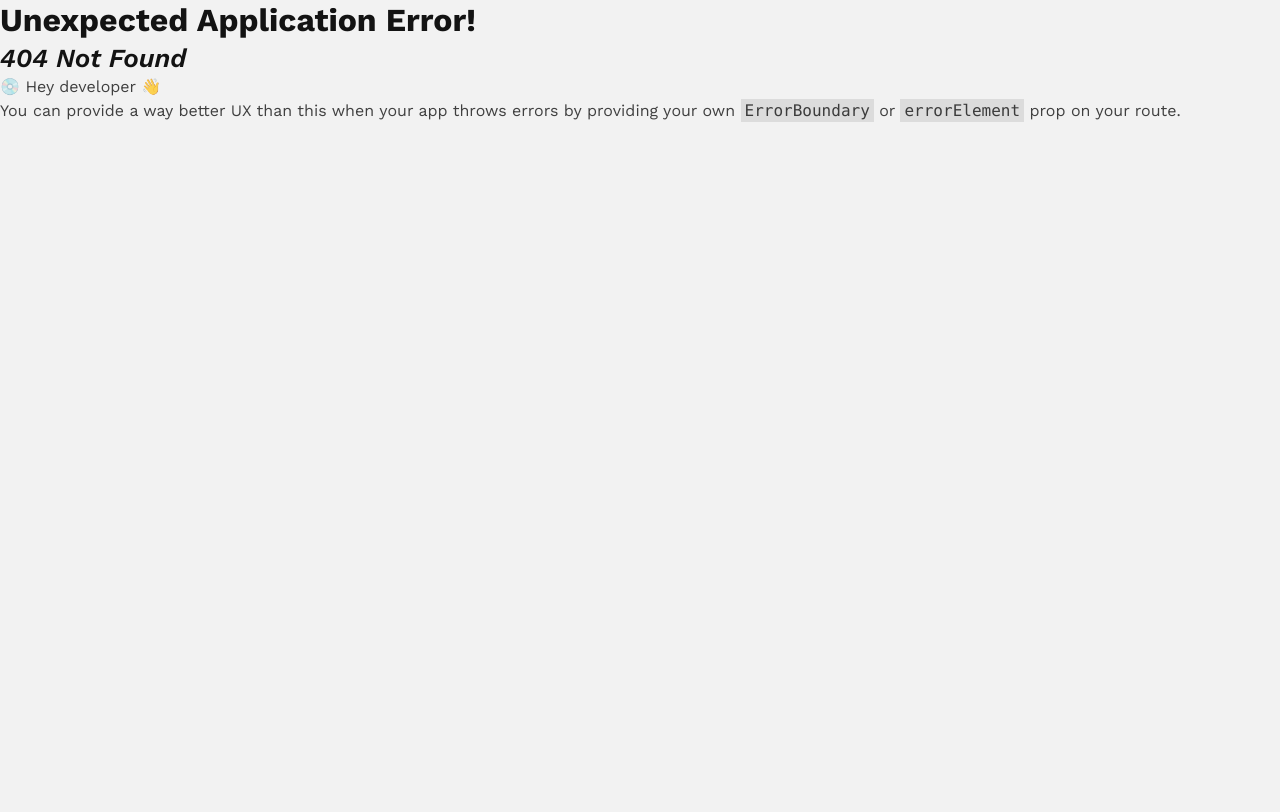
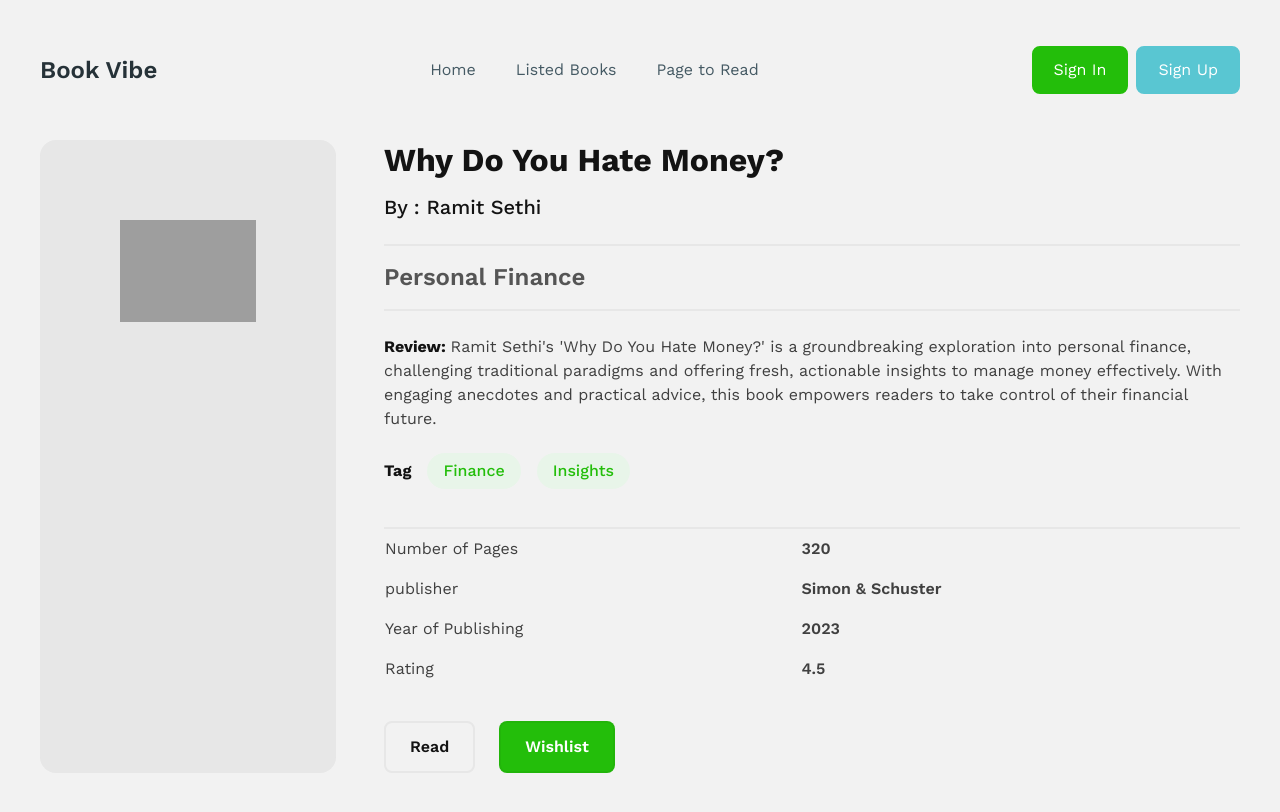
Before and after one commit to CodeSperk/BookVibe-B9A8, a React (Vite) app: page /bookDetails/1 in a window 1280 px wide. Before the commit this address had no page. Shown: the top 812 px of the page. Built offline with nearby package versions, Linux system fonts and the light colour scheme; grey boxes are pictures that could not be loaded; a web font is replaced by a local one.

Commit message:
added books details

```diff
--- a/package.json
+++ b/package.json
@@ -14,6 +14,7 @@
     "@material-tailwind/react": "^2.1.9",
     "localforage": "^1.10.0",
     "match-sorter": "^6.3.4",
+    "prop-types": "^15.8.1",
     "react": "^18.2.0",
     "react-dom": "^18.2.0",
     "react-router-dom": "^6.22.3",
--- a/public/data.json
+++ b/public/data.json
@@ -4,11 +4,11 @@
     "bookName": "Why Do You Hate Money?",
     "author": "Ramit Sethi",
     "image": "https://i.ibb.co/kyFKYKb/why-do-you-hate-money.png",
-    "review": "This book challenges conventional wisdom about personal finance and offers refreshing insights into money management.",
+    "review": "Ramit Sethi's 'Why Do You Hate Money?' is a groundbreaking exploration into personal finance, challenging traditional paradigms and offering fresh, actionable insights to manage money effectively. With engaging anecdotes and practical advice, this book empowers readers to take control of their financial future.",
     "totalPages": 320,
     "rating": 4.5,
     "category": "Personal Finance",
-    "tags": ["Finance", "Money Management"],
+    "tags": ["Finance", "Insights"],
     "publisher": "Simon & Schuster",
     "yearOfPublishing": 2023
   },
@@ -17,11 +17,11 @@
     "bookName": "Annotated Texas Family Code",
     "author": "Texas Legislature",
     "image": "https://i.ibb.co/FsNSjsC/annotated-texas-family-code.png",
-    "review": "A comprehensive guide to understanding and navigating the legal intricacies of family law in Texas.",
+    "review": "The 'Annotated Texas Family Code' by the Texas Legislature is an indispensable resource for legal practitioners and scholars alike. This meticulously annotated guide provides comprehensive insights and interpretations of family law in Texas, making it an essential addition to any legal library.",
     "totalPages": 600,
     "rating": 4.8,
     "category": "Law",
-    "tags": ["Family Law", "Legal Reference"],
+    "tags": ["Legal", "Comprehensive"],
     "publisher": "LexisNexis",
     "yearOfPublishing": 2024
   },
@@ -30,11 +30,11 @@
     "bookName": "Cold-Case Christianity",
     "author": "J. Warner Wallace",
     "image": "https://i.ibb.co/nw4Dz6M/cold-case-christianity.png",
-    "review": "A fascinating exploration of the reliability of the New Testament and the case for Christianity from a detective's perspective.",
+    "review": "In 'Cold-Case Christianity', J. Warner Wallace masterfully applies investigative techniques to the New Testament, presenting a compelling case for the reliability of Christianity. This thought-provoking book offers a fresh perspective on apologetics and challenges readers to reexamine their beliefs.",
     "totalPages": 352,
     "rating": 4.7,
     "category": "Religion",
-    "tags": ["Christianity", "Apologetics"],
+    "tags": ["Christianity", "Investigation"],
     "publisher": "David C. Cook",
     "yearOfPublishing": 2013
   },
@@ -43,11 +43,11 @@
     "bookName": "Loving Jesus More",
     "author": "Phil Ryken",
     "image": "https://i.ibb.co/h1ScxtD/loving-jesus-more.png",
-    "review": "A spiritually enriching journey that delves deep into the essence of Christian devotion.",
+    "review": "Phil Ryken's 'Loving Jesus More' is a profound exploration of Christian devotion, inviting readers into a deeper relationship with Christ. Through heartfelt reflections and practical guidance, Ryken inspires believers to prioritize their love for Jesus in every aspect of their lives.",
     "totalPages": 240,
     "rating": 4.6,
     "category": "Religious Studies",
-    "tags": ["Christian Living", "Devotion"],
+    "tags": ["Devotion", "Inspiring"],
     "publisher": "Crossway",
     "yearOfPublishing": 2019
   },
@@ -56,11 +56,11 @@
     "bookName": "The Dating Playbook for Men",
     "author": "Andrew Ferebee",
     "image": "https://i.ibb.co/j5cMgS3/the-dating-playbook-for-men.png",
-    "review": "A practical guide filled with actionable advice for men seeking to improve their dating lives and relationships.",
+    "review": "Andrew Ferebee's 'The Dating Playbook for Men' is an invaluable guide for men seeking to enhance their dating lives. With practical strategies and insightful advice, Ferebee empowers readers to navigate the complexities of modern relationships with confidence and authenticity.",
     "totalPages": 272,
     "rating": 4.4,
     "category": "Relationships",
-    "tags": ["Dating", "Self-Help"],
+    "tags": ["Dating", "Confidence"],
     "publisher": "Knowledge for Men",
     "yearOfPublishing": 2015
   },
@@ -69,11 +69,11 @@
     "bookName": "The Hate U Give",
     "author": "Angie Thomas",
     "image": "https://i.ibb.co/7x3yHmP/the-hate-you-give.png",
-    "review": "A poignant and powerful novel that addresses important social issues with depth and sensitivity.",
+    "review": "Angie Thomas's 'The Hate U Give' is a powerful and timely novel that tackles pressing social issues with authenticity and empathy. Through the lens of a young protagonist, Thomas explores themes of racial injustice and activism, leaving a profound impact on readers.",
     "totalPages": 464,
     "rating": 4.9,
     "category": "Fiction",
-    "tags": ["Social Justice", "Young Adult"],
+    "tags": ["Social", "Activism"],
     "publisher": "Balzer + Bray",
     "yearOfPublishing": 2017
   },
@@ -82,11 +82,11 @@
     "bookName": "The Lost Art of Good Conversation",
     "author": "Sakyong Mipham",
     "image": "https://i.ibb.co/rFNF5L8/the-lost-art-of-good-converstion.png",
-    "review": "A thought-provoking exploration of the importance of genuine human connection and meaningful dialogue in our digital age.",
+    "review": "In 'The Lost Art of Good Conversation', Sakyong Mipham explores the transformative power of authentic human connection. With wisdom and warmth, Mipham offers insights and practical tips to cultivate meaningful dialogue in an increasingly disconnected world.",
     "totalPages": 240,
     "rating": 4.7,
     "category": "Communication",
-    "tags": ["Conversation", "Social Skills"],
+    "tags": ["Dialogue", "Connection"],
     "publisher": "Harmony",
     "yearOfPublishing": 2017
   },
@@ -95,11 +95,11 @@
     "bookName": "The Scholarship Monthly Planner",
     "author": "Ivy Bound",
     "image": "https://i.ibb.co/qdDJNWD/the-scholarship-monthly-planner.png",
-    "review": "A comprehensive planner designed to help students stay organized and focused on their scholarship applications throughout the year.",
+    "review": "The 'Scholarship Monthly Planner' by Ivy Bound is an indispensable tool for students navigating the complex landscape of scholarship applications. With its comprehensive approach and user-friendly design, this planner empowers students to stay organized and maximize their chances of success.",
     "totalPages": 160,
     "rating": 4.6,
     "category": "Education",
-    "tags": ["Scholarships", "Planner"],
+    "tags": ["Scholarships", "Organization"],
     "publisher": "Ivy Bound",
     "yearOfPublishing": 2022
   },
@@ -108,11 +108,11 @@
     "bookName": "Spine of the Dragon",
     "author": "Kevin J. Anderson",
     "image": "https://i.ibb.co/Vq2yB40/kevin-j-anderson.png",
-    "review": "An epic fantasy novel set in a richly imagined world, filled with intrigue, adventure, and mythical creatures.",
+    "review": "Kevin J. Anderson's 'Spine of the Dragon' is an epic fantasy masterpiece that transports readers to a vividly imagined world of magic and intrigue. With its rich storytelling and complex characters, this novel is sure to captivate fans of the genre.",
     "totalPages": 560,
     "rating": 4.5,
     "category": "Fantasy",
-    "tags": ["Epic Fantasy", "Mythical Creatures"],
+    "tags": ["Epic", "Magic"],
     "publisher": "Tor Books",
     "yearOfPublishing": 2019
   }
--- a/src/App.jsx
+++ b/src/App.jsx
@@ -3,6 +3,7 @@ import Layout from "./root/Layout";
 import Home from "./pages/home/Home";
 import Listed from "./pages/listed/Listed";
 import ToRead from "./pages/toRead/ToRead";
+import BookDetails from "./pages/bookDetails/BookDetails";
 
 export const router = createBrowserRouter([
   {
@@ -20,6 +21,11 @@ export const router = createBrowserRouter([
       {
         path:"/pagesToRead",
         element:<ToRead></ToRead>
+      },
+      {
+        path:"/bookDetails/:id",
+        element:<BookDetails></BookDetails>,
+        loader:() => fetch("/data.json")
       }
     ]
   },
--- /dev/null
+++ b/src/hooks/useBooksData.jsx
@@ -0,0 +1,19 @@
+import { useEffect, useState } from "react"
+
+const useBooksData = () => {
+  const [data, setData] = useState([]);
+  const [loading, setLoading] = useState(true);
+
+  useEffect(()=>{
+    setLoading(true);
+     fetch("/data.json")
+     .then(res=> res.json())
+     .then(data=>setData(data));
+     setLoading(false);
+    }
+  ,[]);
+
+  return {data, loading};
+}
+
+export default useBooksData;
--- /dev/null
+++ b/src/pages/bookDetails/BookDetails.jsx
@@ -0,0 +1,92 @@
+import { useLoaderData, useParams } from "react-router-dom";
+import { handleReadList, handleWishList } from "../../utils/localStorage";
+import { useEffect, useState } from "react";
+
+const BookDetails = () => {
+  const books = useLoaderData();
+  const {id} = useParams();
+  const [book, setBook] = useState({});
+  const [tag1, setTag1] = useState(null);
+  const [tag2, setTag2] = useState(null);
+
+  useEffect(()=>{
+    if(books){
+      const targetedBook = books.find((item)=> item.bookId === id);
+      setBook(targetedBook);
+
+       // Extracting tags
+       if (targetedBook && targetedBook.tags) {
+        setTag1(targetedBook.tags[0]);
+        setTag2(targetedBook.tags[1]);
+      }
+    }
+  },[books, id]);
+
+  const {bookId, image, bookName, author, category, review, tags, totalPages, publisher, yearOfPublishing, rating} = book;
+
+
+  return (
+    <section className="mx-auto max-w-7xl px-4 md:px-8 lg:px-10 2xl:px-14 mb-16 md:mb-20 lg:mb-24 flex flex-col md:flex-row gap-8 md:gap-12 justify-between">
+     <div className="bg-[var(--bg-primary)] p-12 md:p-20 rounded-xl lg:rounded-2xl">
+      <img src={image} alt={bookName} className="w-full"/>
+     </div>
+
+      <div className="flex flex-col justify-between">
+        <h2>{bookName}</h2>
+        <h5 className="font-medium mt-3">By : {author}</h5>
+        <h4 className="text-[var(--clr-paragraph)] border-y-2 border-solid border-[var(--bg-primary)] py-4 my-6">{category}</h4>
+
+        <p><span className="text-[var(--clr-heading)] font-bold">Review: </span> {review}</p>
+
+        <div className="flex items-center gap-4 border-b-2 border-solid border-[var(--bg-primary)] pb-4">
+        <span className="text-[var(--clr-heading)] font-bold my-7">Tag </span>
+            <p className="bg-green-50 py-1.5 px-4 rounded-3xl text-[var(--clr-accent)] font-medium">{tag1}</p>
+            <p className="bg-green-50 py-1.5 px-4 rounded-3xl text-[var(--clr-accent)] font-medium ">{tag2}</p>
+        </div>
+
+        <table className="border-collapse mb-8">
+          <tbody>
+          <tr>
+            <td>Number of Pages</td>
+            <td className="py-2 pl-6 font-semibold">{totalPages}</td>
+          </tr>
+          <tr>
+            <td>publisher</td>
+            <td className="py-2 pl-6 font-semibold">{publisher}</td>
+          </tr>
+          <tr>
+            <td>Year of Publishing</td>
+            <td className="py-2 pl-6 font-semibold">{yearOfPublishing}</td>
+          </tr>
+          <tr>
+            <td>Rating</td>
+            <td className="py-2 pl-6 font-semibold">{rating}</td>
+          </tr>
+          </tbody>
+        </table>
+
+
+      <div className="flex gap-6">
+      <button className="py-3 px-6 hover:bg-[var(--bg-primary)] border-2 border-[var(--bg-primary)] text-[var(--clr-heading)] rounded-lg font-semibold duration-300 ">Read</button>
+
+      <button className="py-3 px-6 bg-[var(--clr-accent)] hover:bg-transparent text-[var(--clr-white)] border-2 border-[var(--bg-primary)] hover:text-[var(--clr-heading)] rounded-lg font-semibold duration-300 "   onClick={()=> handleWishList(id)}>Wishlist</button>
+
+      </div>
+      </div>
+      {/*
+.btn:hover{
+  background:#0f6003;
+  border-radius: 12px;
+}
+.btn-2{
+  background: var(--clr-accent-2);
+  border: 2px solid var(--clr-accent-2);
+}
+.btn-2:hover{
+  background:#256a72;
+} */}
+    </section>
+  );
+};
+
+export default BookDetails;
--- a/src/pages/home/Home.jsx
+++ b/src/pages/home/Home.jsx
@@ -1,10 +1,22 @@
-import Banner from "./home-components/banner/Banner";
+import useBooksData from "../../hooks/useBooksData";
+import Banner from "./banner/Banner";
+import Books from "./books/Books";
 
 const Home = () => {
+  const {data} = useBooksData();
+
   return (
     <div className="mx-auto max-w-7xl px-4 md:px-8 lg:px-10 2xl:px-14">
       <Banner></Banner>
-      This is home page....
+
+      <main>
+        <Books books={data}></Books>
+
+      </main>
+
+
+
+
     </div>
   );
 };
--- a/src/pages/home/home-components/banner/Banner.jsx
+++ b/src/pages/home/banner/Banner.jsx
@@ -1,12 +1,13 @@
+import { Link } from "react-router-dom";
 
 const Banner = () => {
   return (
     <section className="bg-[var(--bg-primary)] py-10 md:py-12 lg:py-16 px-14 md:px-16 lg:px-20 2xl:px-24 rounded-2xl flex flex-col-reverse md:flex-row justify-between items-center gap-12">
-      <div className="space-y-8 lg:space-y-12 md:w-2/3">
+      <div className="md:w-2/3">
         <h1 className="cursor-pointer font-playfair">
           Revitalize your book collection with these captivating reads.
         </h1>
-        <button className="btn w-full md:w-fit">View The List</button>
+        <Link to="/listedBooks"><button className="btn w-full md:w-fit mt-10 md:mt-12">View The List</button></Link>
       </div>
 
       <div className="md:w-2/5 md:1/3">
--- /dev/null
+++ b/src/pages/home/book/Book.jsx
@@ -0,0 +1,52 @@
+import PropTypes from "prop-types";
+import { useEffect, useState } from "react";
+import { Link } from "react-router-dom";
+
+const Book = ({ book }) => {
+  const [tag1, setTag1] = useState(null);
+  const [tag2, setTag2] = useState(null);
+
+  const { bookId, image, tags, bookName, author, category, rating } = book;
+
+  useEffect(()=>{
+    if(tags){
+        setTag1(tags[0]);
+        setTag2(tags[1]);
+    }
+  },[tags]);
+
+
+
+
+
+  return (
+    <Link to={`/bookDetails/${bookId}`}>
+      <div className="max-w-96 mx-auto p-4 md:p-6 rounded-lg md:rounded-xl border border-[var(--bg-primary)]">
+        <div className="bg-[var(--bg-primary)] py-6 md:py-8 h-60 px-16 lg:px-20">
+          <img src={image} alt={bookName} className="h-full mx-auto px" />
+        </div>
+
+        <div className="flex flex-col justify-between">
+          <div className="flex gap-4 font-medium text-[var(--clr-accent)] mt-6">
+            <p className="bg-green-100 py-1.5 px-3 rounded-3xl">{tag1}</p>
+            <p className="bg-green-100 py-1.5 px-3 rounded-3xl">{tag2}</p>
+          </div>
+          <div className="flex-grow">
+            <h4 className="font-playfair">{bookName}</h4>
+            <p>By: {author} </p>
+          </div>
+          <div className="border-t border-dashed pt-4 border-red-300 text-[var(--clr-secondary)] flex justify-between">
+            <p>{category}</p>
+            <p>{rating}</p>
+          </div>
+        </div>
+      </div>
+    </Link>
+  );
+};
+
+Book.propTypes = {
+  book: PropTypes.object,
+};
+
+export default Book;
--- /dev/null
+++ b/src/pages/home/books/Books.jsx
@@ -0,0 +1,21 @@
+import PropTypes from 'prop-types';
+import Book from '../book/Book';
+
+const Books = ({books}) => {
+  return (
+    <section className="mt-10 md:mt-16 lg:mt-24">
+      <h2 className="text-center">Books</h2>
+      <div className='mt-8 grid grid-cols-1 md:grid-cols-2 lg:grid-cols-3 justify-center gap-4 xl:gap-6'>
+        {
+          books.map((book) => <Book key={book.bookId} book={book}></Book>)
+        }
+      </div>
+    </section>
+  );
+};
+
+Books.propTypes={
+  books:PropTypes.array,
+}
+
+export default Books;
--- a/src/root/Layout.jsx
+++ b/src/root/Layout.jsx
@@ -6,7 +6,6 @@ const Layout = () => {
     <div>
       <Nav></Nav>
        <Outlet></Outlet>
-      <h3>footer....</h3>
     </div>
   );
 };
--- a/src/shared-components/navbar/navbar/Nav.jsx
+++ b/src/shared-components/navbar/navbar/Nav.jsx
@@ -25,14 +25,14 @@ const Nav = () => {
 
   const menuList = (
     <>
-      <List className="flex lg:gap-4 lg:flex-row nav-list mb-10 lg:mb-0 font-work-sans">
-        <NavLink to="/">
+      <List className="flex lg:gap-4 lg:flex-row nav-list mb-10 lg:mb-0 font-work-sans nav-list">
+        <NavLink to="/" className="item">
           <ListItem>Home</ListItem>
         </NavLink>
-        <NavLink to="/listedBooks">
+        <NavLink to="/listedBooks" className="item">
           <ListItem>Listed Books</ListItem>
         </NavLink>
-        <NavLink to="/pagesToRead">
+        <NavLink to="/pagesToRead" className="item">
           <ListItem>Page to Read</ListItem>
         </NavLink>
       </List>
@@ -72,12 +72,8 @@ const Nav = () => {
           {menuList}
 
           <div className="flex w-full flex-nowrap items-center gap-2 lg:hidden">
-            <Button variant="outlined" size="sm" color="blue-gray" fullWidth>
-              Log In
-            </Button>
-            <Button variant="gradient" size="sm" fullWidth>
-              Sign In
-            </Button>
+          <button className="btn w-full lg:w-fit">Sign In</button>
+            <button className="btn btn-2 w-full lg:w-fit">Sign Up</button>
           </div>
         </Collapse>
       </nav>
--- /dev/null
+++ b/src/utils/localStorage.js
@@ -0,0 +1,11 @@
+
+const handleReadList = (id) => {
+  console.log(id);
+}
+
+const handleWishList = (id) => {
+  console.log(id);
+}
+
+
+export  {handleReadList, handleWishList}
```
Also changed, not shown: 1 other file (tests, documents, lock files or other folders).
